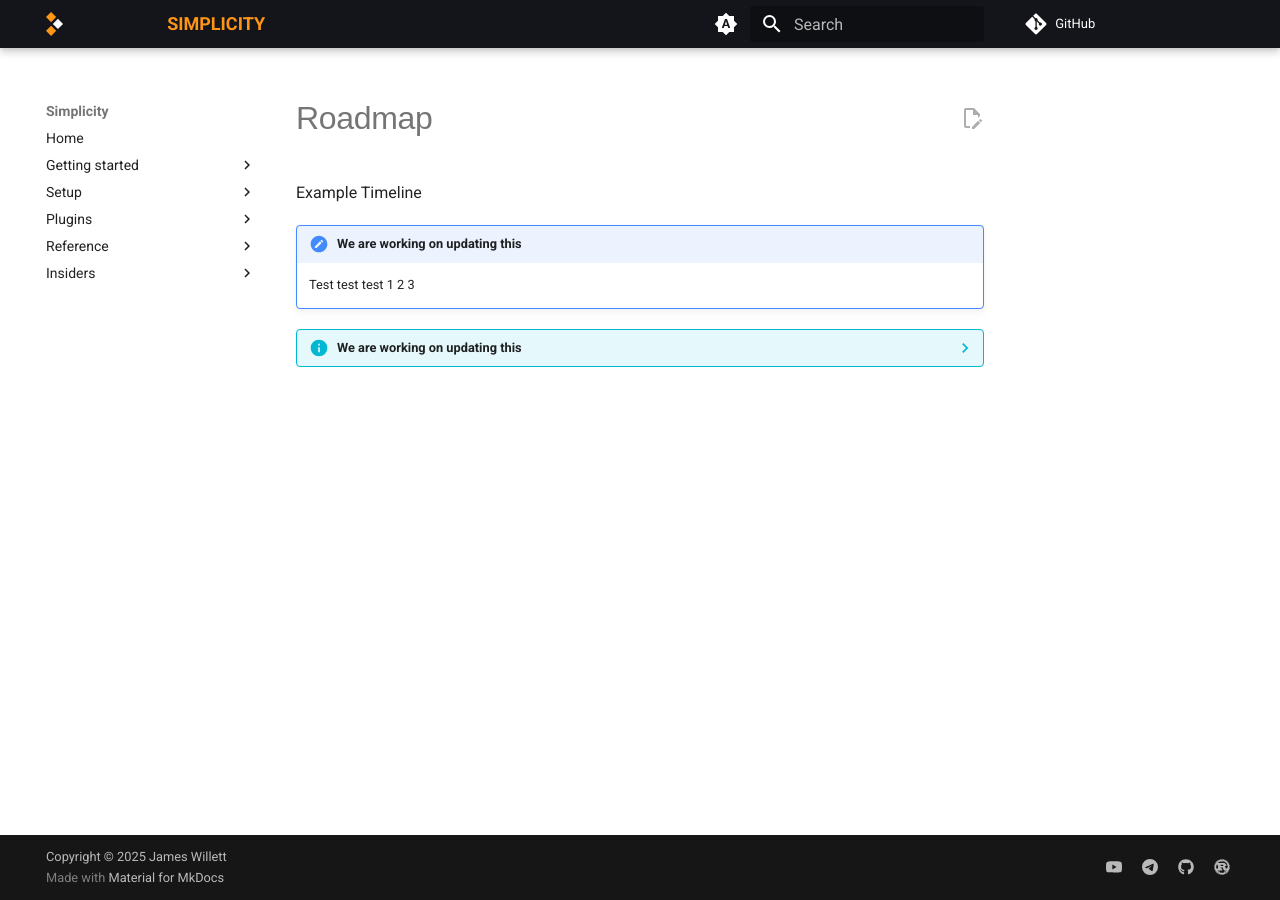
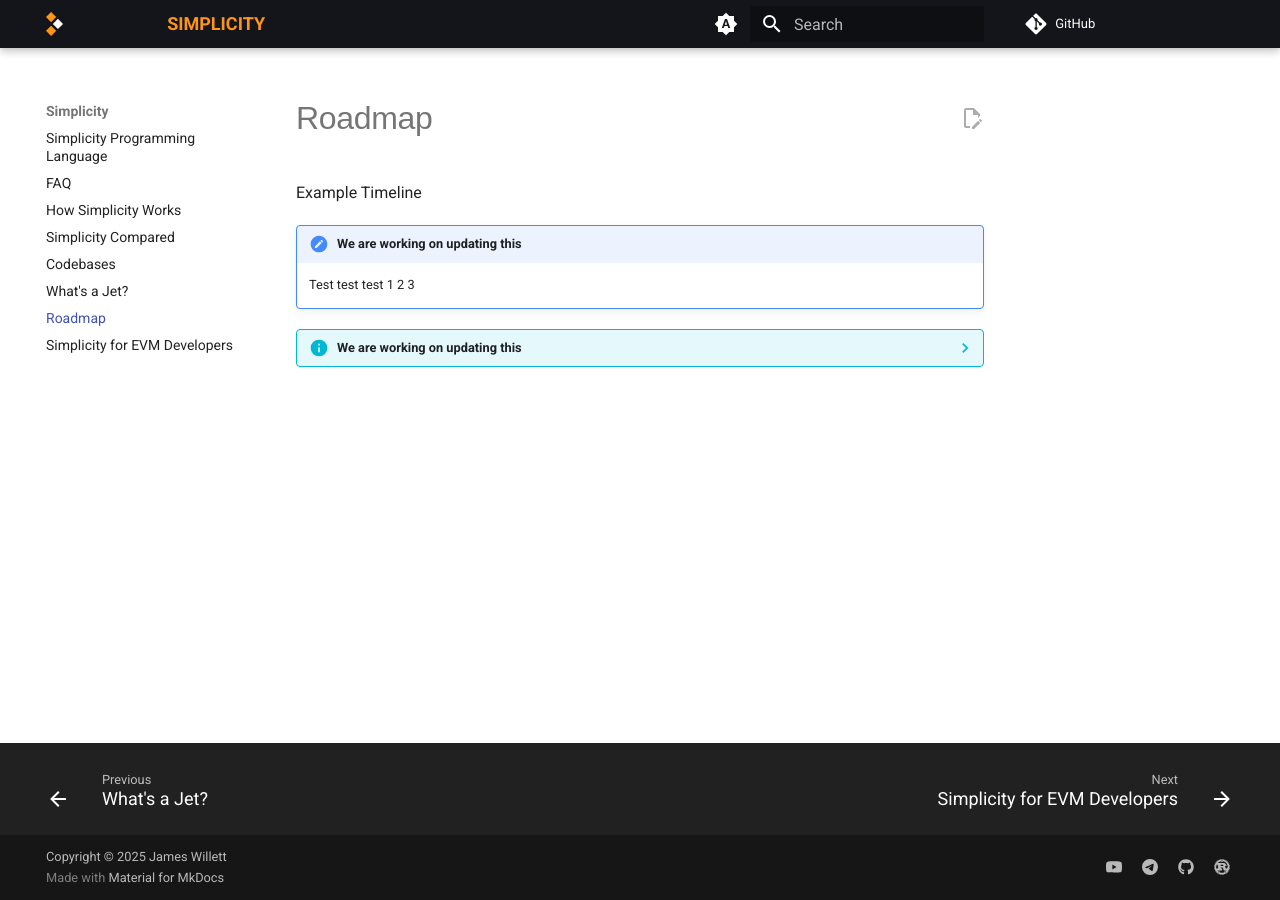
Before and after one commit to imaginator/simplicity-lang-org, an MkDocs documentation site: the page built from docs/roadmap.md, in a window 1280 px wide. Built offline with MkDocs 1.6.1 and Material for MkDocs 9.7.7, drawn with Linux system fonts in a browser that asks for light colours; some web fonts are replaced; comment, search, counter and statistics services are not loaded; some of the changed lines change nothing that is shown.

```diff
--- a/mkdocs.yml
+++ b/mkdocs.yml
@@ -96,94 +96,93 @@
 
 extra_css:
   - stylesheets/extra.css
-
-nav:
-  - Home: index.md
-  - Getting started:
-      - Installation: getting-started.md
-      - Creating your site: creating-your-site.md
-      - Publishing your site: publishing-your-site.md
-      - Customization: customization.md
-      - Conventions: conventions.md
-      - Browser support: browser-support.md
-      - Enterprise feedback: enterprise-support.md
-      - Philosophy: philosophy.md
-      - Alternatives: alternatives.md
-      - License: license.md
-      - Tutorials:
-          - tutorials/index.md
-          - "Blogs":
-              - tutorials/blogs/basic.md
-              - tutorials/blogs/navigation.md
-              - tutorials/blogs/engage.md
-          - "Social cards":
-              - tutorials/social/basic.md
-              - tutorials/social/custom.md
-      - Changelog:
-          - changelog/index.md
-          - How to upgrade: upgrade.md
-  - Setup:
-      - setup/index.md
-      - Changing the colors: setup/changing-the-colors.md
-      - Changing the fonts: setup/changing-the-fonts.md
-      - Changing the language: setup/changing-the-language.md
-      - Changing the logo and icons: setup/changing-the-logo-and-icons.md
-      - Ensuring data privacy: setup/ensuring-data-privacy.md
-      - Setting up navigation: setup/setting-up-navigation.md
-      - Setting up site search: setup/setting-up-site-search.md
-      - Setting up site analytics: setup/setting-up-site-analytics.md
-      - Setting up social cards: setup/setting-up-social-cards.md
-      - Setting up a blog: setup/setting-up-a-blog.md
-      - Setting up tags: setup/setting-up-tags.md
-      - Setting up versioning: setup/setting-up-versioning.md
-      - Setting up the header: setup/setting-up-the-header.md
-      - Setting up the footer: setup/setting-up-the-footer.md
-      - Adding a git repository: setup/adding-a-git-repository.md
-      - Adding a comment system: setup/adding-a-comment-system.md
-      - Building an optimized site: setup/building-an-optimized-site.md
-      - Building for offline usage: setup/building-for-offline-usage.md
-      - Extensions:
-          - setup/extensions/index.md
-          - Python Markdown: setup/extensions/python-markdown.md
-          - Python Markdown Extensions: setup/extensions/python-markdown-extensions.md
-  - Plugins:
-      - plugins/index.md
-      - Blog: plugins/blog.md
-      - Group: plugins/group.md
-      - Info: plugins/info.md
-      - Meta: plugins/meta.md
-      - Offline: plugins/offline.md
-      - Optimize: plugins/optimize.md
-      - Privacy: plugins/privacy.md
-      - Projects: plugins/projects.md
-      - Search: plugins/search.md
-      - Social: plugins/social.md
-      - Tags: plugins/tags.md
-      - Typeset: plugins/typeset.md
-      - Requirements:
-          - Image processing: plugins/requirements/image-processing.md
-          - Caching: plugins/requirements/caching.md
-  - Reference:
-      - reference/index.md
-      - Admonitions: reference/admonitions.md
-      - Annotations: reference/annotations.md
-      - Buttons: reference/buttons.md
-      - Code blocks: reference/code-blocks.md
-      - Content tabs: reference/content-tabs.md
-      - Data tables: reference/data-tables.md
-      - Diagrams: reference/diagrams.md
-      - Footnotes: reference/footnotes.md
-      - Formatting: reference/formatting.md
-      - Grids: reference/grids.md
-      - Icons, Emojis: reference/icons-emojis.md
-      - Images: reference/images.md
-      - Lists: reference/lists.md
-      - Math: reference/math.md
-      - Tooltips: reference/tooltips.md
-  - Insiders:
-      - insiders/index.md
-      - Why sponsor us: insiders/why-sponsor-us.md
-      - What's in it for you: insiders/benefits.md
-      - Who is sponsoring: insiders/our-sponsors.md
-      - Sponsoring tiers: insiders/sponsoring-tiers.md
-      - How to sponsor: insiders/how-to-sponsor.md
+# nav:
+#   - Home: index.md
+#   - Getting started:
+#       - Installation: getting-started.md
+#       - Creating your site: creating-your-site.md
+#       - Publishing your site: publishing-your-site.md
+#       - Customization: customization.md
+#       - Conventions: conventions.md
+#       - Browser support: browser-support.md
+#       - Enterprise feedback: enterprise-support.md
+#       - Philosophy: philosophy.md
+#       - Alternatives: alternatives.md
+#       - License: license.md
+#       - Tutorials:
+#           - tutorials/index.md
+#           - "Blogs":
+#               - tutorials/blogs/basic.md
+#               - tutorials/blogs/navigation.md
+#               - tutorials/blogs/engage.md
+#           - "Social cards":
+#               - tutorials/social/basic.md
+#               - tutorials/social/custom.md
+#       - Changelog:
+#           - changelog/index.md
+#           - How to upgrade: upgrade.md
+#   - Setup:
+#       - setup/index.md
+#       - Changing the colors: setup/changing-the-colors.md
+#       - Changing the fonts: setup/changing-the-fonts.md
+#       - Changing the language: setup/changing-the-language.md
+#       - Changing the logo and icons: setup/changing-the-logo-and-icons.md
+#       - Ensuring data privacy: setup/ensuring-data-privacy.md
+#       - Setting up navigation: setup/setting-up-navigation.md
+#       - Setting up site search: setup/setting-up-site-search.md
+#       - Setting up site analytics: setup/setting-up-site-analytics.md
+#       - Setting up social cards: setup/setting-up-social-cards.md
+#       - Setting up a blog: setup/setting-up-a-blog.md
+#       - Setting up tags: setup/setting-up-tags.md
+#       - Setting up versioning: setup/setting-up-versioning.md
+#       - Setting up the header: setup/setting-up-the-header.md
+#       - Setting up the footer: setup/setting-up-the-footer.md
+#       - Adding a git repository: setup/adding-a-git-repository.md
+#       - Adding a comment system: setup/adding-a-comment-system.md
+#       - Building an optimized site: setup/building-an-optimized-site.md
+#       - Building for offline usage: setup/building-for-offline-usage.md
+#       - Extensions:
+#           - setup/extensions/index.md
+#           - Python Markdown: setup/extensions/python-markdown.md
+#           - Python Markdown Extensions: setup/extensions/python-markdown-extensions.md
+#   - Plugins:
+#       - plugins/index.md
+#       - Blog: plugins/blog.md
+#       - Group: plugins/group.md
+#       - Info: plugins/info.md
+#       - Meta: plugins/meta.md
+#       - Offline: plugins/offline.md
+#       - Optimize: plugins/optimize.md
+#       - Privacy: plugins/privacy.md
+#       - Projects: plugins/projects.md
+#       - Search: plugins/search.md
+#       - Social: plugins/social.md
+#       - Tags: plugins/tags.md
+#       - Typeset: plugins/typeset.md
+#       - Requirements:
+#           - Image processing: plugins/requirements/image-processing.md
+#           - Caching: plugins/requirements/caching.md
+#   - Reference:
+#       - reference/index.md
+#       - Admonitions: reference/admonitions.md
+#       - Annotations: reference/annotations.md
+#       - Buttons: reference/buttons.md
+#       - Code blocks: reference/code-blocks.md
+#       - Content tabs: reference/content-tabs.md
+#       - Data tables: reference/data-tables.md
+#       - Diagrams: reference/diagrams.md
+#       - Footnotes: reference/footnotes.md
+#       - Formatting: reference/formatting.md
+#       - Grids: reference/grids.md
+#       - Icons, Emojis: reference/icons-emojis.md
+#       - Images: reference/images.md
+#       - Lists: reference/lists.md
+#       - Math: reference/math.md
+#       - Tooltips: reference/tooltips.md
+#   - Insiders:
+#       - insiders/index.md
+#       - Why sponsor us: insiders/why-sponsor-us.md
+#       - What's in it for you: insiders/benefits.md
+#       - Who is sponsoring: insiders/our-sponsors.md
+#       - Sponsoring tiers: insiders/sponsoring-tiers.md
+#       - How to sponsor: insiders/how-to-sponsor.md
```
Also changed, not shown: netlify.toml (added).
